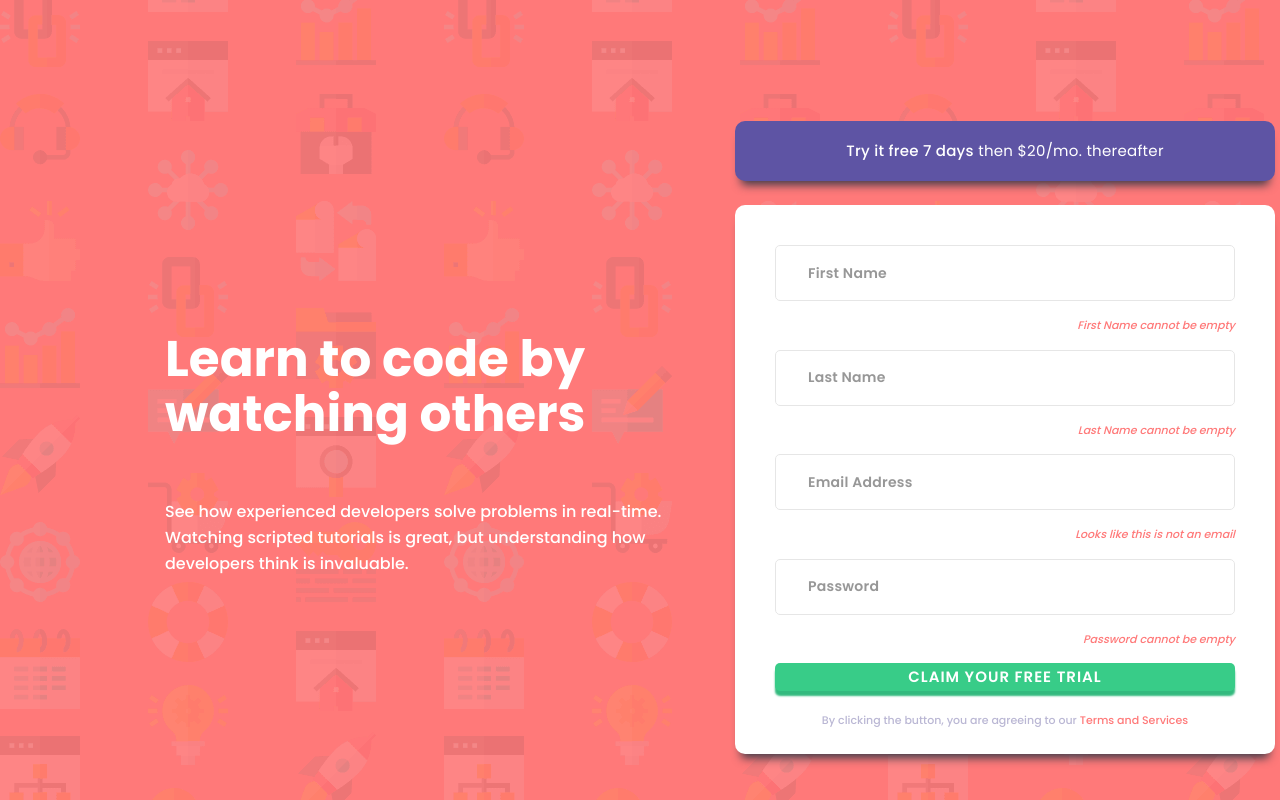
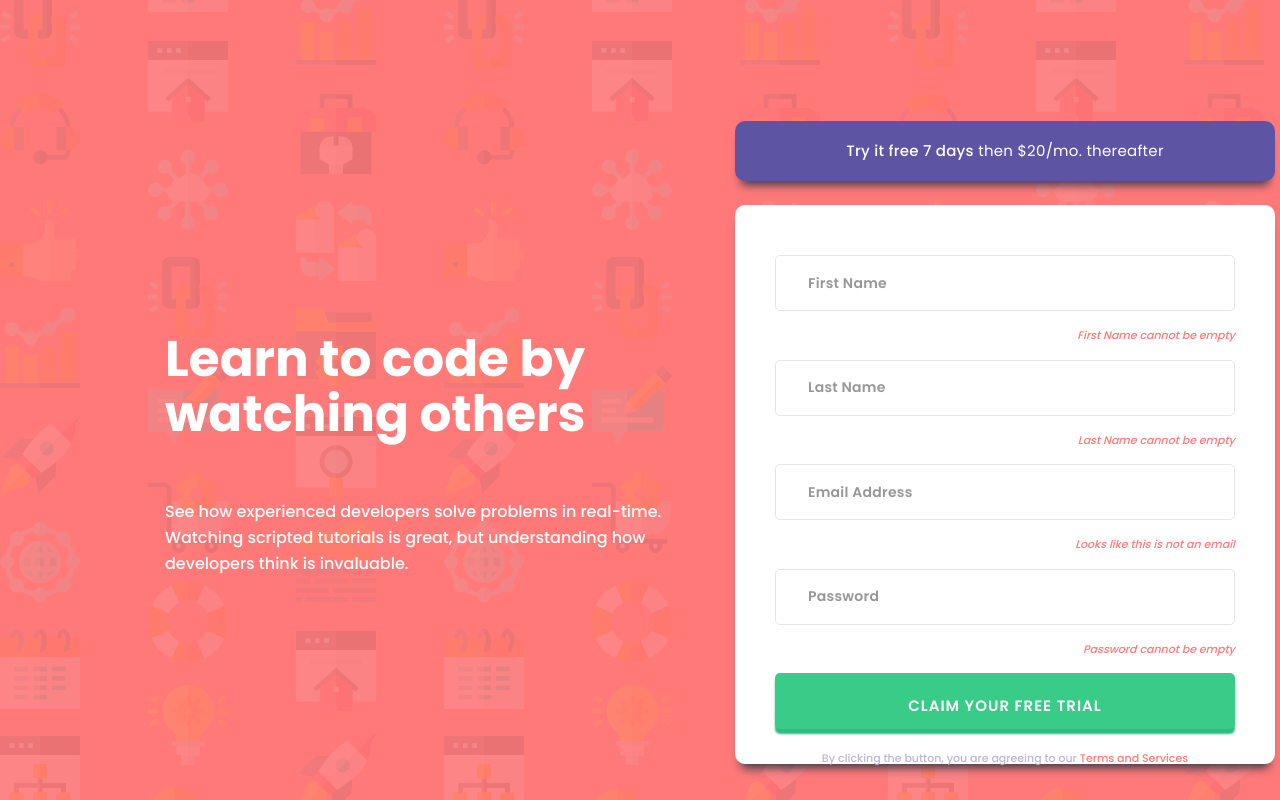
Before and after one commit to reginaldwong/sign-up-form, a React (Create React App) app: page / in a window 1280 px wide. Built offline with nearby package versions, Linux system fonts and the light colour scheme.

Commit message:
fix button padding

```diff
--- a/src/components/InputForm/InputForm.css
+++ b/src/components/InputForm/InputForm.css
@@ -10,7 +10,7 @@
   background-color: #ffffff;
   border-radius: 10px;
   box-shadow: 0 10px 10px -6px #3e3c49;
-  padding-top: 40px;
+  padding-top: 50px;
   padding-bottom: 35px;
 }
 
@@ -70,6 +70,8 @@
   margin: 0 auto;
   box-shadow: 0 5px 2px 0 #33ba7e;
   letter-spacing: 1px;
+  cursor: pointer;
+  padding: 20px;
 }
 
 .disclaimer {
```
